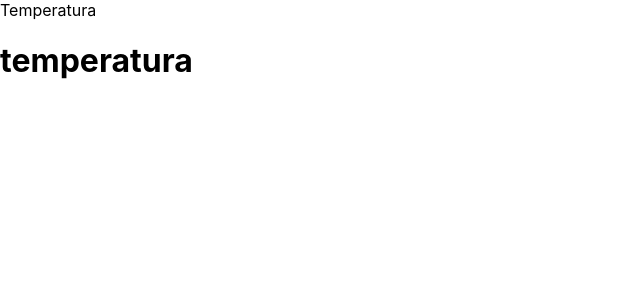
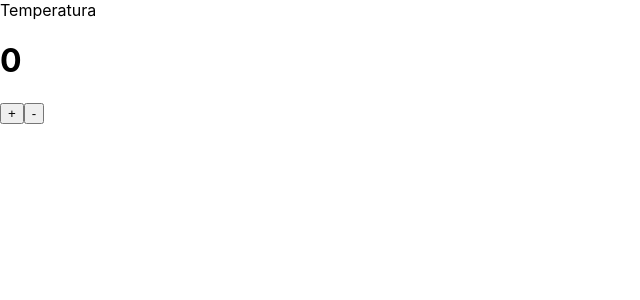
Before and after one commit to marcinoles87/temperatueControl, a React (Create React App) app: page / in a window 1280 px wide. Shown: the top 300 px of the page, without its empty margins (0-640 px from the left). Built offline with nearby package versions, Linux system fonts and the light colour scheme.

Commit message:
add Temp component

```diff
--- a/src/components/Temp.js
+++ b/src/components/Temp.js
@@ -1,9 +1,16 @@
-import React from 'react'
+import React, { useState } from 'react'
+
+
 
 const Temp = () => {
+
+    const [temp,setTemp] = useState(0);
+
     return (
         <div>
-            <h1>temperatura </h1>
+            <h1>{temp} </h1>
+            <button onClick={() => setTemp(temp+1)}>+</button>
+            <button onClick={() => setTemp(temp-1)}>-</button>
         </div>
      );
 }
```
